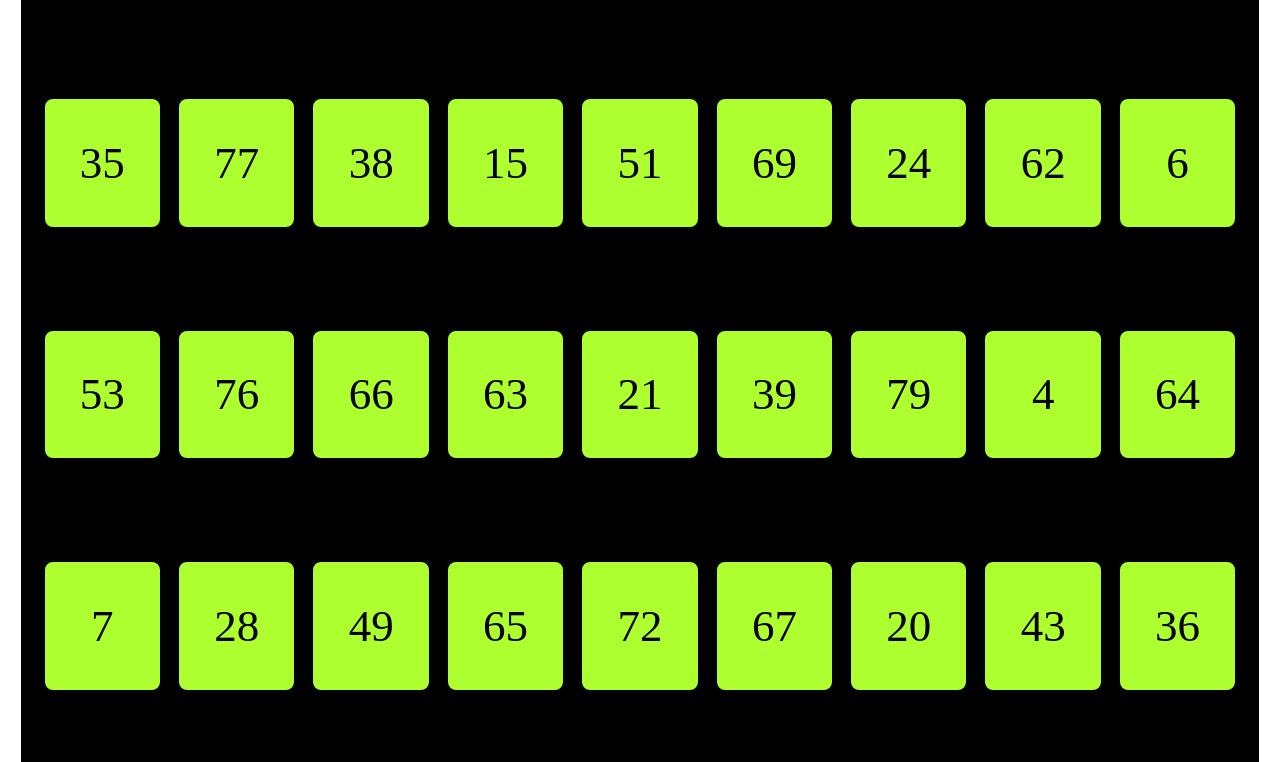
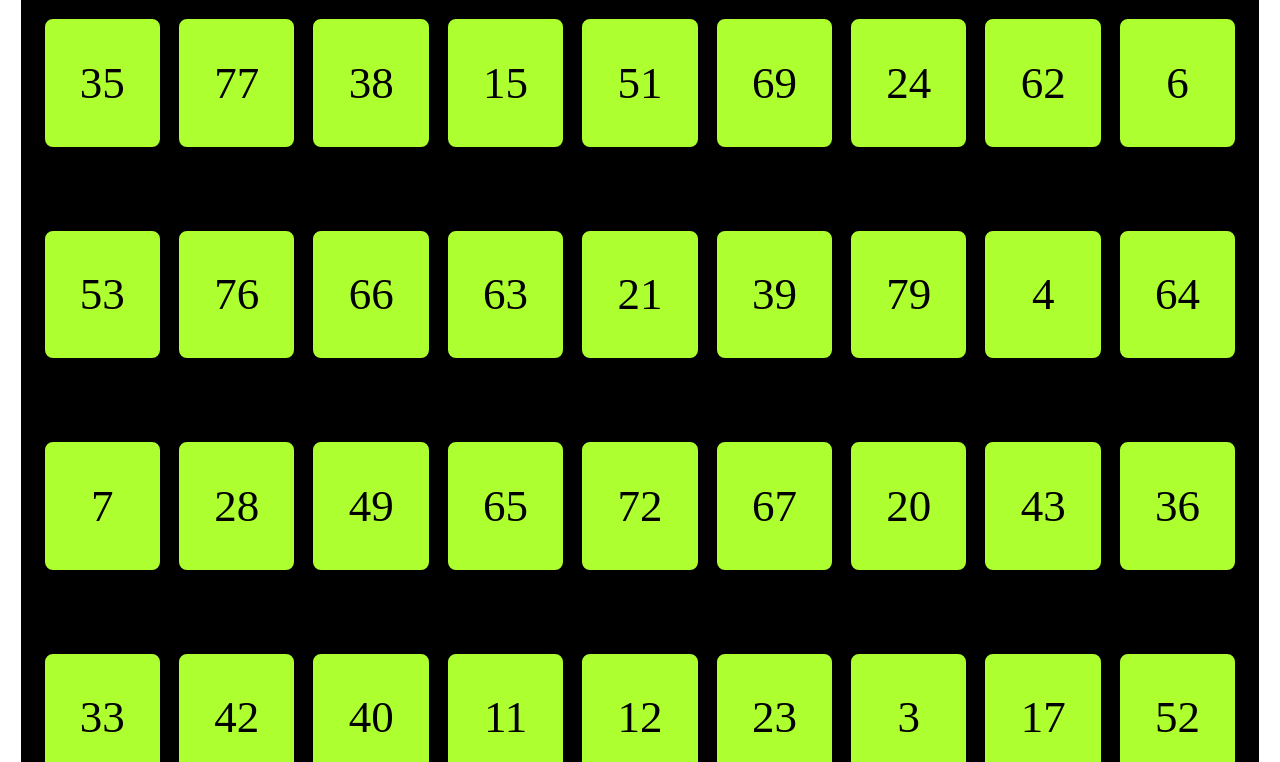
Before and after one commit to guoj0110/numbers-game, a plain HTML site: page index.html in a window 1280 px wide. Shown: the part 784-1546 px from the top of the page. Drawn offline with Linux system fonts and the light colour scheme.

Commit message:
Update index.html

```diff
--- a/index.html
+++ b/index.html
@@ -12,7 +12,7 @@
         /* 添加 CSS 样式，用于美化表格 */
 table {
     border-collapse: separate; /* 使用分隔的边框模型 */
-    border-spacing: 15px 100px; /* 设置不同的行列间距 */
+    border-spacing: 15px 80px; /* 设置不同的行列间距 */
     width: 98%; /* 设置表格宽度为80%以适应屏幕，根据需要调整 */
     margin: 0 auto; /* 水平居中 */
     background-color: black; /* 设置整体表格底色为黑色 */
```
